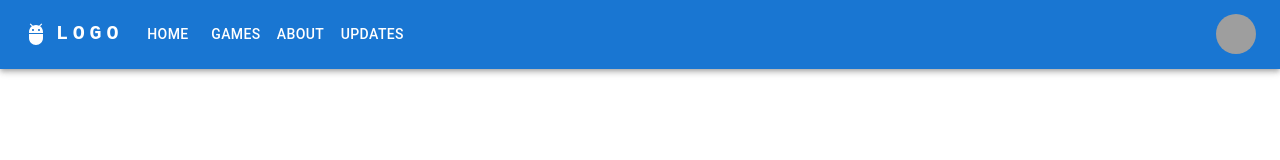
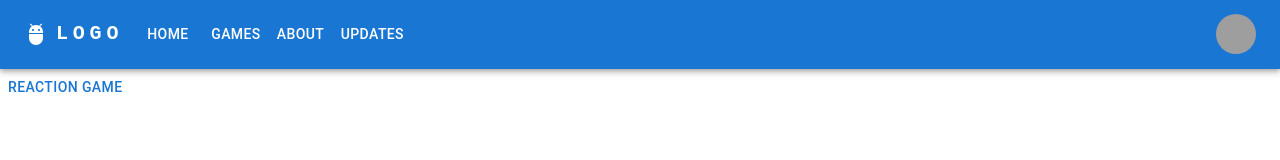
Before and after one commit to san0014s/Cog-Web-App, a React (Create React App) app: page /games in a window 1280 px wide. Shown: the top 160 px of the page. Built offline with nearby package versions, Linux system fonts and the light colour scheme; grey boxes are pictures that could not be loaded.

Commit message:
games page, pregame, in game transitions

```diff
--- a/src/App.js
+++ b/src/App.js
@@ -6,7 +6,7 @@ import Updates from "./routes/Updates"
 import Contact from "./routes/Contact"
 import Account from "./routes/Account"
 import Project from "./routes/Project"
-import ReactionGame from "./games/ReactionGame"
+import Games from "./routes/Games";
 import SessionState from "./components/SessionState"
 import Navbar from "./components/Navbar.js";
 
@@ -31,7 +31,7 @@ function App() {
       <Route path="/contact" element={<Contact />} />
       <Route path="/account" element={<Account />} />
       <Route path="/project" element={<Project />} />
-      <Route path="/reactionGame" element={<ReactionGame />} />
+      <Route path="/games" element={<Games />} />
     </Routes>
     </>
   );
--- /dev/null
+++ b/src/games/PreGame.js
@@ -0,0 +1,13 @@
+import React from "react";
+import { Button } from "@mui/material";
+
+export default function PreGame({ game, advanceStateFunction }) {
+
+    return <>
+        <h1>{game.display}</h1>
+        <h4>{game.description}</h4>
+        <p>How to play: {game.howTo}</p>
+        <Button onClick={advanceStateFunction}>Play</Button>
+    </>
+
+}
--- /dev/null
+++ b/src/routes/Games.js
@@ -0,0 +1,49 @@
+import { Button } from "@mui/material";
+import React, { useState } from "react";
+import PreGame from "../games/PreGame";
+import ReactionGame from "../games/ReactionGame"
+
+const PAGE_STATE = Object.freeze({
+    GAMES_LIST: Symbol("Games List"),
+    PRE_GAME: Symbol("Pre-Game"),
+    IN_GAME: Symbol("In-Game"),
+    POST_GAME: Symbol("Post-Game")
+})
+
+const GAMES = [
+    {
+        display: "Reaction game",
+        description: "Test your reaction time or whatever",
+        howTo: "Click the button when it says to click it i guess",
+        component: <ReactionGame/>
+    }
+]
+
+export default function Games() {
+
+    const [pageState, setPageState] = useState(PAGE_STATE.GAMES_LIST)
+    const [gameToRender, setGameToRender] = useState();
+
+    return <>
+        {pageState === PAGE_STATE.GAMES_LIST && GAMES.map((game) => {
+            return <div key={game}>
+                <Button onClick={() => {
+                    setGameToRender(game);
+                    setPageState(PAGE_STATE.PRE_GAME);
+                }}>
+                    {game.display}
+                </Button>
+            </div>
+        })}
+
+        {pageState === PAGE_STATE.PRE_GAME &&
+            <PreGame
+                game={gameToRender}
+                advanceStateFunction={() => {
+                    setPageState(PAGE_STATE.IN_GAME);
+                }}
+            />}
+
+        {pageState === PAGE_STATE.IN_GAME && gameToRender.component}
+    </>
+}
```
